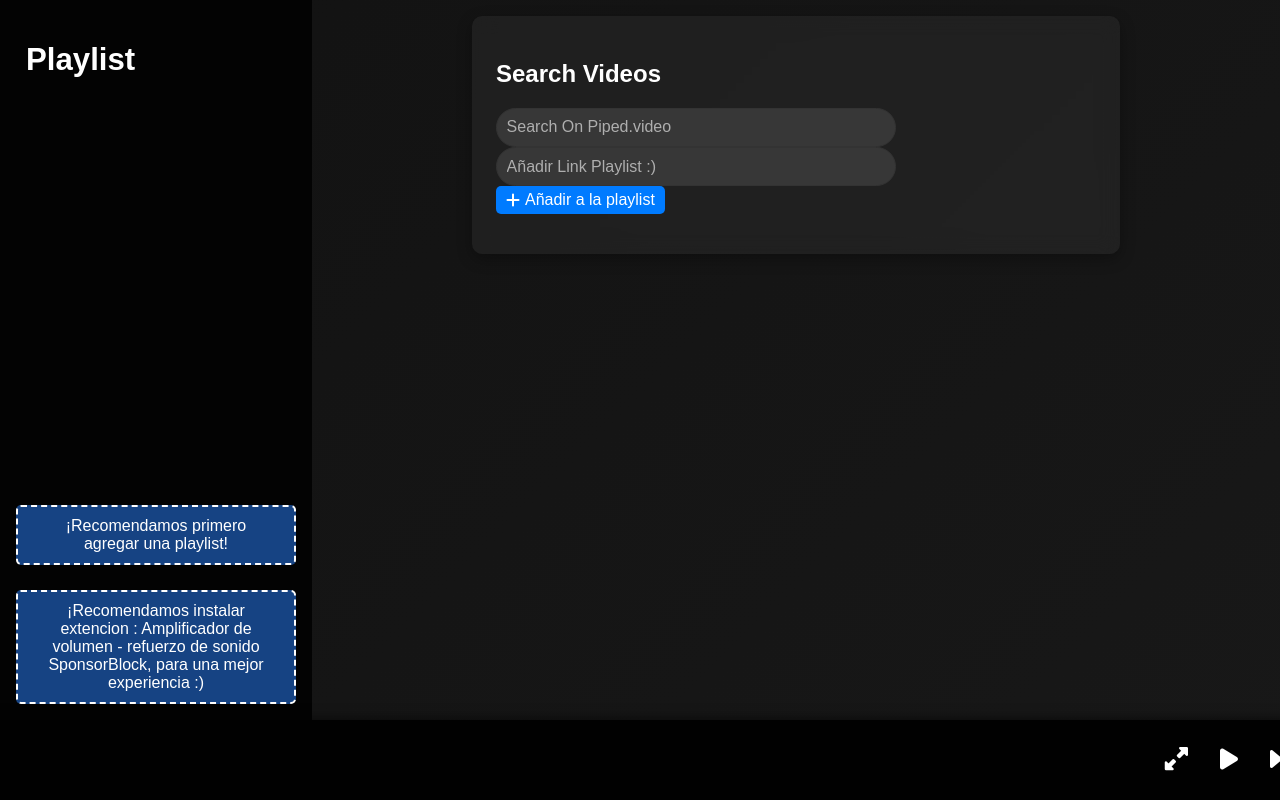
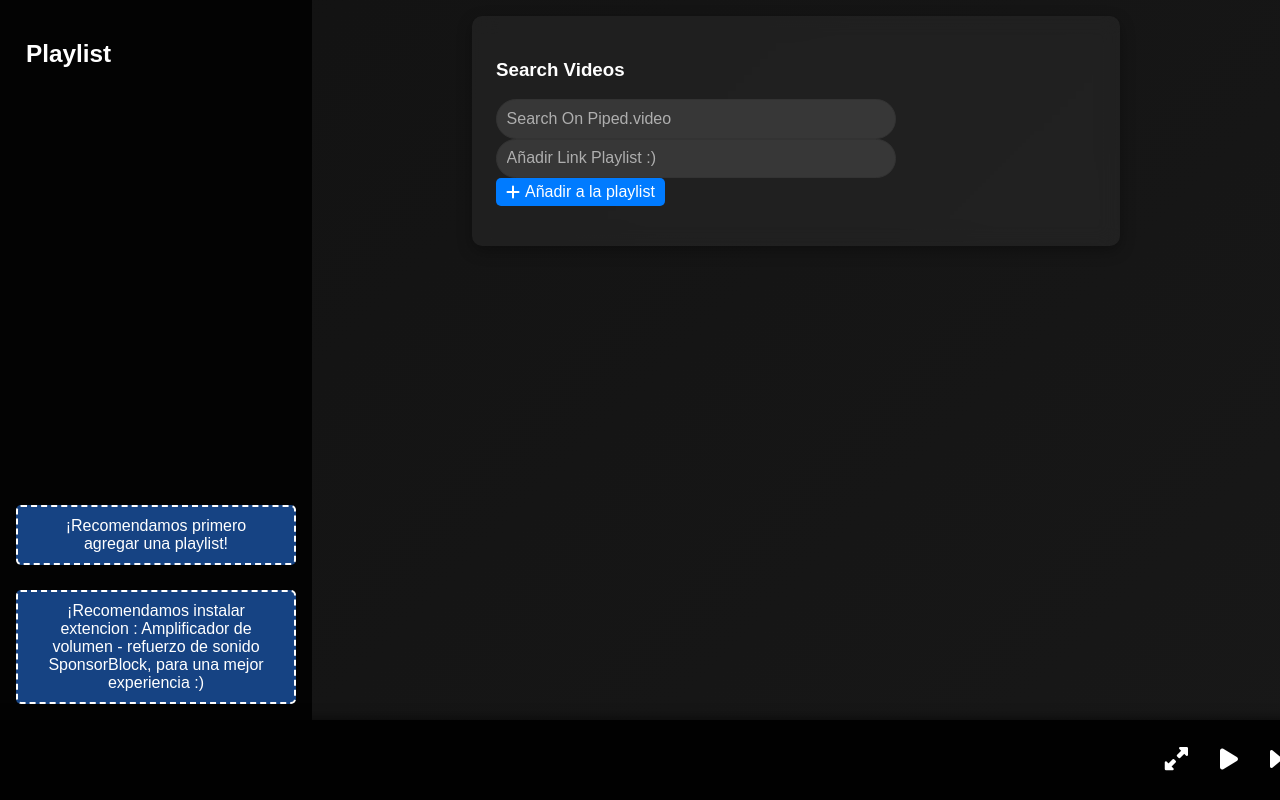
Before and after one commit to aftterpro/mix-yt, a website: page index.html in a window 1280 px wide. Drawn offline with nearby package versions, Linux system fonts and the light colour scheme.

Commit message:
Update index.html

```diff
--- a/index.html
+++ b/index.html
@@ -14,7 +14,7 @@
     <div class="container">
         <aside class="sidebar">
             <div class="playlist-header">
-                <h2>Playlist</h2>
+                <h3>Playlist</h3>
             </div>
             <div id="playlistContainer">
                 <div id="playlist"></div>
@@ -22,7 +22,7 @@
         </aside>
         <main class="main-content">
             <section id="search-panel" class="vibe-panel">
-                <h2>Search Videos</h2>
+                <h3>Search Videos</h3>
                 <div class="search-container">
                     <input type="text" id="searchInput" placeholder="Search On Piped.video">
                     <div class="playlist-url-input"> <input type="text" id="searchInput2" placeholder="Añadir Link Playlist :)"> </div>
```
